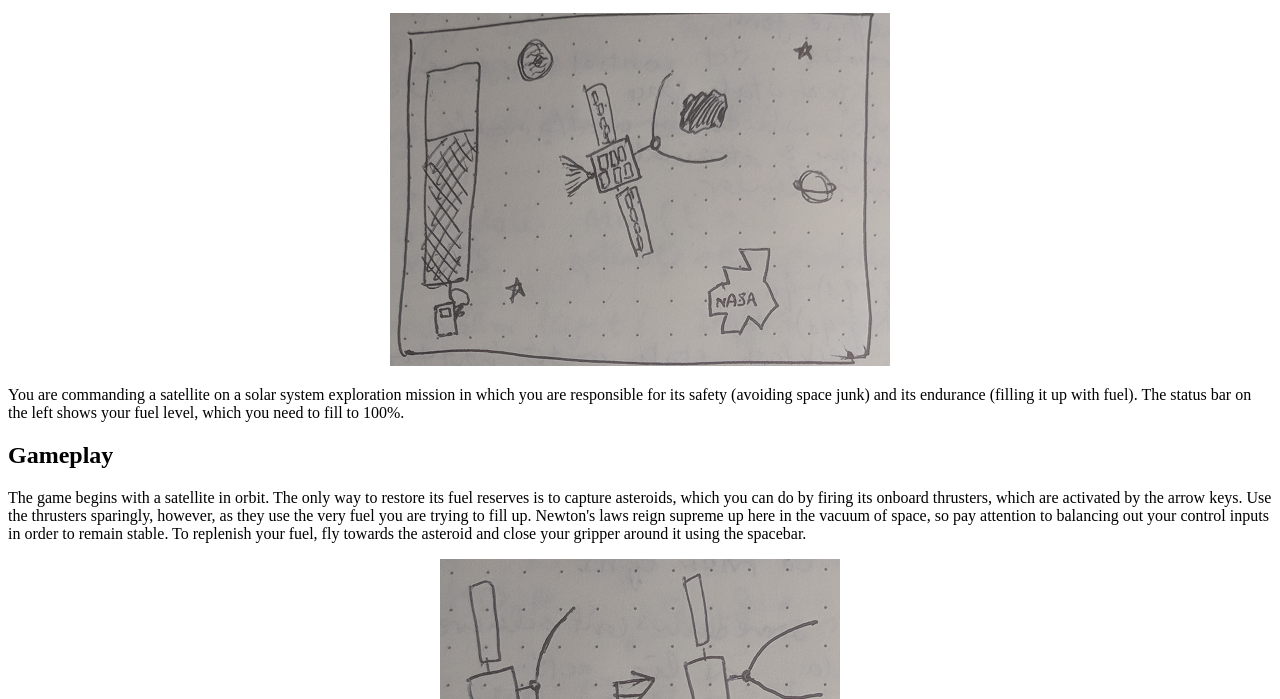
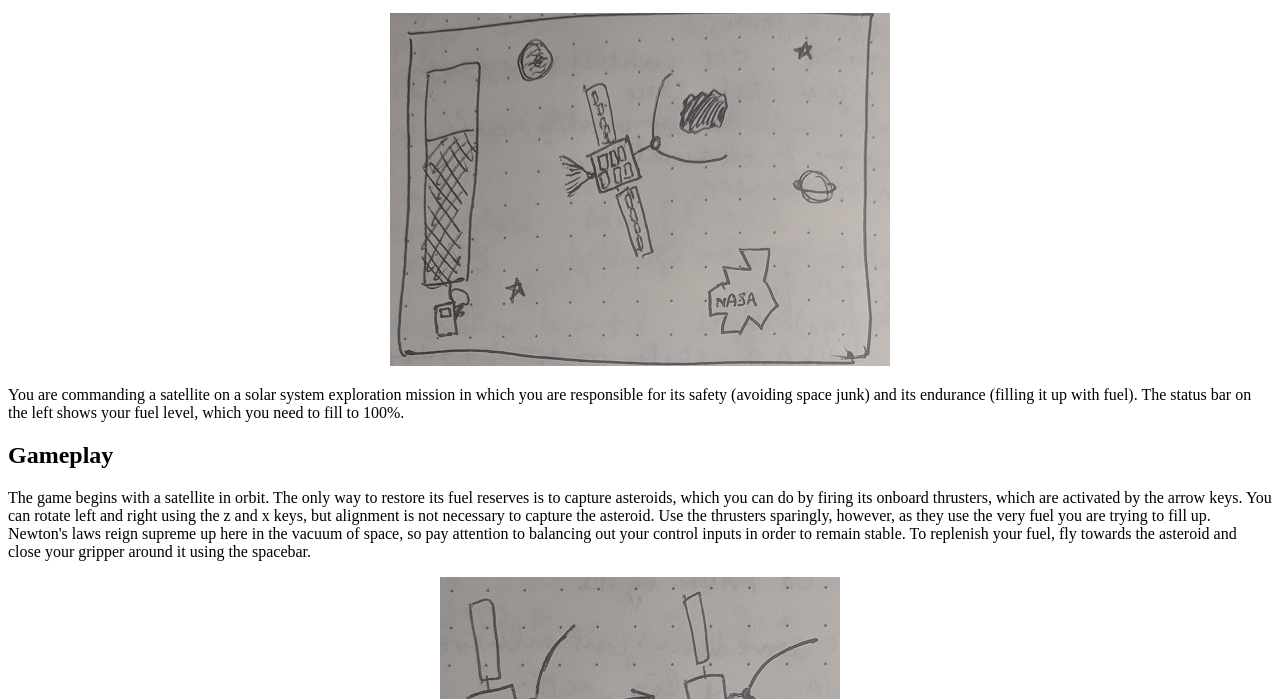
Before and after one commit to edwardwterry/game0-design, a plain HTML site: page index.html in a window 1280 px wide. Shown: the part 101-800 px from the top of the page. Drawn offline with Linux system fonts and the light colour scheme.

Commit message:
Update index.html

```diff
--- a/index.html
+++ b/index.html
@@ -26,12 +26,12 @@
 </p>
 
 <h2>Gameplay</h2>
-<p>The game begins with a satellite in orbit. The only way to restore its fuel reserves is to capture asteroids, which you can do by firing its onboard thrusters, which are activated by the arrow keys. Use the thrusters sparingly, however, as they use the very fuel you are trying to fill up. Newton's laws reign supreme up here in the vacuum of space, so pay attention to balancing out your control inputs in order to remain stable. To replenish your fuel, fly towards the asteroid and close your gripper around it using the spacebar.
+<p>The game begins with a satellite in orbit. The only way to restore its fuel reserves is to capture asteroids, which you can do by firing its onboard thrusters, which are activated by the arrow keys. You can rotate left and right using the z and x keys, but alignment is not necessary to capture the asteroid. Use the thrusters sparingly, however, as they use the very fuel you are trying to fill up. Newton's laws reign supreme up here in the vacuum of space, so pay attention to balancing out your control inputs in order to remain stable. To replenish your fuel, fly towards the asteroid and close your gripper around it using the spacebar.
 <div class="figure">
 <img src="gripper.png" />
 </div>
 
-It's a crowded place up there, and you'll need to dodge an ever-growing quantity of space junk too, noted in the left-to-right transition in the figure below. The game ends with a win if you reach 100% fuel but a loss if you collide with the space junk.</p>
+It's a crowded place up there, and you'll need to dodge an ever-growing quantity of space junk too, noted in the left-to-right transition in the figure below. The game ends with a win if you reach 100% fuel (blue status bar turns green) but a loss if you collide with the space junk or if you run out of fuel.</p>
 <!-- TODO: illustrate your descriptions with more drawings -->
 <div class="figure">
 <img src="early-late.png" />
```
